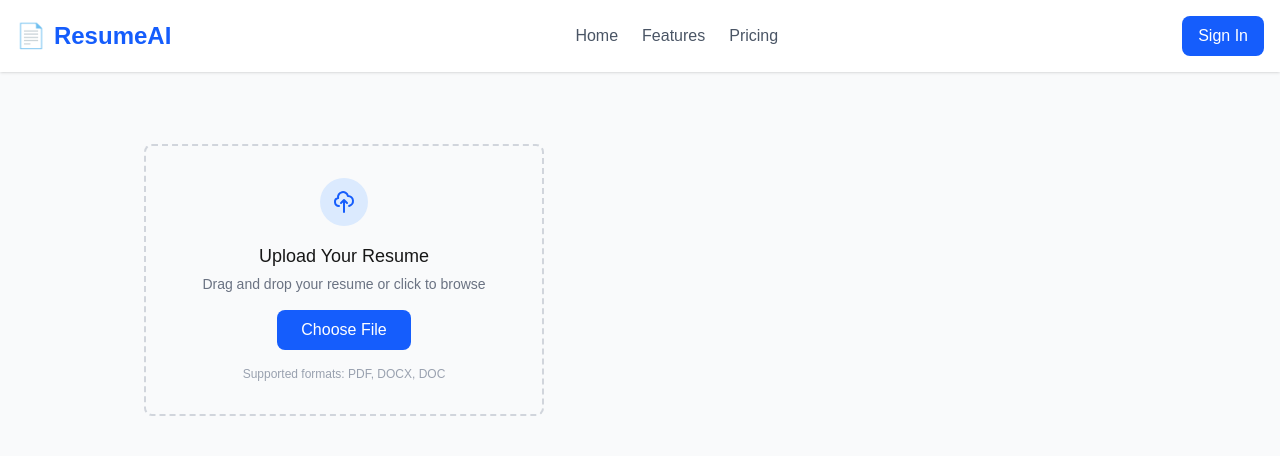
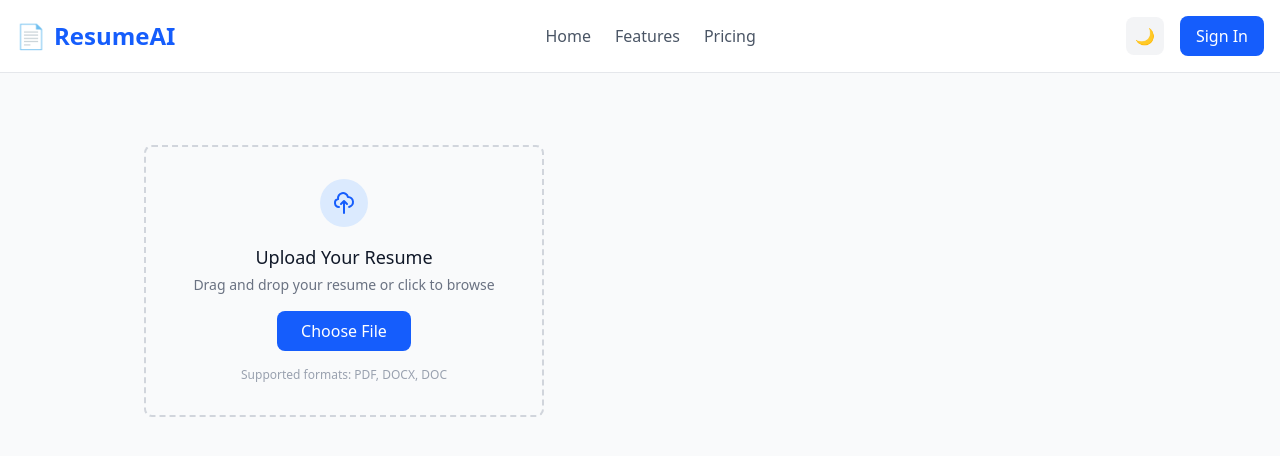
Before and after one commit to Kingdawnage/ra-frontend, a Next.js app: page / in a window 1280 px wide. Shown: the top 456 px of the page. Built offline with nearby package versions, Linux system fonts and the light colour scheme; no server answers.

Commit message:
Added dark/light mode toggle

```diff
--- a/app/(auth)/layout.tsx
+++ b/app/(auth)/layout.tsx
@@ -1,13 +1,13 @@
 import { ReactNode } from 'react';
-// import { ThemeToggle } from '@/app/components/ThemeToggle';
-// import { ThemeProvider } from '../components/ThemeProvider';
+import { ThemeToggle } from '@/app/components/ThemeToggle';
+import { ThemeProvider } from '../components/ThemeProvider';
 
 export default function AuthLayout({ children }: { children: ReactNode }) {
   return (
     <div className="min-h-screen flex items-center justify-center bg-gray-50 dark:bg-gray-900 py-12 px-4 sm:px-6 lg:px-8 relative">
-      {/* <ThemeProvider>
-        <ThemeToggle position="absolute" className="top-4 right-4" />
-      </ThemeProvider> */}
+      <ThemeProvider>
+        <ThemeToggle position="absolute" className="top-4 right-4 scale-200" />
+      </ThemeProvider>
         <div className="max-w-md w-full space-y-8">
           {children}
       </div>
--- a/app/components/Navbar.tsx
+++ b/app/components/Navbar.tsx
@@ -1,10 +1,11 @@
 import Link from 'next/link';
+import { ThemeToggle } from './ThemeToggle';
 
 const Navbar = () => {
   return (
-    <nav className="flex items-center justify-between p-4 bg-white shadow-sm">
+    <nav className="sticky top-0 z-50 flex items-center justify-between p-4 bg-white dark:bg-gray-800 border-b border-gray-200 dark:border-gray-700 transition-colors duration-200">
       <div className="flex items-center">
-        <Link href="/" className="text-2xl font-bold text-blue-600 flex items-center">
+        <Link href="/" className="text-2xl font-bold text-blue-600 dark:text-blue-400 flex items-center transition-colors duration-200">
           <span className="mr-2">📄</span>
           ResumeAI
         </Link>
@@ -12,16 +13,17 @@ const Navbar = () => {
 
       <div className="flex-1 flex justify-center">
         <div className="flex items-center space-x-6">
-          <Link href="/" className="text-gray-600 hover:text-gray-900">Home</Link>
-          <Link href="/features" className="text-gray-600 hover:text-gray-900">Features</Link>
-          <Link href="/pricing" className="text-gray-600 hover:text-gray-900">Pricing</Link>
+          <Link href="/" className="text-gray-600 hover:text-gray-900 dark:text-gray-300 dark:hover:text-white transition-colors duration-200">Home</Link>
+          <Link href="/features" className="text-gray-600 hover:text-gray-900 dark:text-gray-300 dark:hover:text-white transition-colors duration-200">Features</Link>
+          <Link href="/pricing" className="text-gray-600 hover:text-gray-900 dark:text-gray-300 dark:hover:text-white transition-colors duration-200">Pricing</Link>
         </div>
       </div>
 
-      <div className="flex items-center">
+      <div className="flex items-center space-x-4">
+        <ThemeToggle position="relative" className="!p-2 h-[38px] w-[38px] flex items-center justify-center" />
         <Link
           href="/login"
-          className="bg-blue-600 text-white px-4 py-2 rounded-lg hover:bg-blue-700 transition-colors"
+          className="bg-blue-600 text-white px-4 py-2 rounded-lg hover:bg-blue-700 dark:bg-blue-500 dark:hover:bg-blue-600 transition-colors duration-200"
         >
           Sign In
         </Link>
--- a/app/components/ResumeUpload.tsx
+++ b/app/components/ResumeUpload.tsx
@@ -51,27 +51,27 @@ const ResumeUpload = ({ onFileUpload, isAnalyzing = false, setIsAnalyzing }: Res
   return (
     <div className="w-full max-w-md mx-auto p-6">
       {error && (
-        <div className="mb-4 p-4 bg-red-50 rounded-lg">
-          <p className="text-red-700 text-sm">{error}</p>
+        <div className="mb-4 p-4 bg-red-50 dark:bg-red-900/20 rounded-lg">
+          <p className="text-red-700 dark:text-red-400 text-sm">{error}</p>
         </div>
       )}
 
       <div
         {...getRootProps()}
-        className={`border-2 border-dashed rounded-lg p-8 text-center cursor-pointer transition-colors
-          ${isDragActive ? 'border-blue-500 bg-blue-50' : 'border-gray-300 hover:border-blue-500'}
+        className={`border-2 border-dashed rounded-lg p-8 text-center cursor-pointer transition-colors duration-200
+          ${isDragActive ? 'border-blue-500 bg-blue-50 dark:bg-blue-900/20' : 'border-gray-300 dark:border-gray-600 hover:border-blue-500 dark:hover:border-blue-400'}
           ${isAnalyzing ? 'opacity-50 cursor-not-allowed' : ''}`}
       >
         <input {...getInputProps()} />
         <div className="flex flex-col items-center space-y-4">
-          <div className="w-12 h-12 rounded-full bg-blue-100 flex items-center justify-center">
-            <svg className="w-6 h-6 text-blue-600" fill="none" stroke="currentColor" viewBox="0 0 24 24">
+          <div className="w-12 h-12 rounded-full bg-blue-100 dark:bg-blue-900/50 flex items-center justify-center">
+            <svg className="w-6 h-6 text-blue-600 dark:text-blue-400" fill="none" stroke="currentColor" viewBox="0 0 24 24">
               <path strokeLinecap="round" strokeLinejoin="round" strokeWidth={2} d="M7 16a4 4 0 01-.88-7.903A5 5 0 1115.9 6L16 6a5 5 0 011 9.9M15 13l-3-3m0 0l-3 3m3-3v12" />
             </svg>
           </div>
           <div>
-            <h3 className="text-lg font-medium mb-1">Upload Your Resume</h3>
-            <p className="text-sm text-gray-500">
+            <h3 className="text-lg font-medium text-gray-900 dark:text-white mb-1">Upload Your Resume</h3>
+            <p className="text-sm text-gray-500 dark:text-gray-400">
               {uploadStatus || (isAnalyzing
                 ? 'Analysis in progress...'
                 : 'Drag and drop your resume or click to browse'
@@ -79,31 +79,31 @@ const ResumeUpload = ({ onFileUpload, isAnalyzing = false, setIsAnalyzing }: Res
             </p>
           </div>
           <button
-            className={`bg-blue-600 text-white px-6 py-2 rounded-lg transition-colors
-              ${isAnalyzing ? 'opacity-50 cursor-not-allowed' : 'hover:bg-blue-700'}`}
+            className={`bg-blue-600 dark:bg-blue-500 text-white px-6 py-2 rounded-lg transition-colors duration-200
+              ${isAnalyzing ? 'opacity-50 cursor-not-allowed' : 'hover:bg-blue-700 dark:hover:bg-blue-600'}`}
             disabled={isAnalyzing}
           >
             Choose File
           </button>
-          <p className="text-xs text-gray-400">
+          <p className="text-xs text-gray-400 dark:text-gray-500">
             Supported formats: PDF, DOCX, DOC
           </p>
         </div>
       </div>
       {file && !error && !uploadStatus && (
-        <div className="mt-4 p-4 bg-green-50 rounded-lg">
-          <p className="text-green-700 text-sm">
+        <div className="mt-4 p-4 bg-green-50 dark:bg-green-900/20 rounded-lg">
+          <p className="text-green-700 dark:text-green-400 text-sm">
             Selected file: {file.name}
           </p>
         </div>
       )}
       {uploadStatus && (
-        <div className="mt-4 p-4 bg-blue-50 rounded-lg flex items-center">
-          <svg className="animate-spin -ml-1 mr-3 h-5 w-5 text-blue-600" xmlns="http://www.w3.org/2000/svg" fill="none" viewBox="0 0 24 24">
+        <div className="mt-4 p-4 bg-blue-50 dark:bg-blue-900/20 rounded-lg flex items-center">
+          <svg className="animate-spin -ml-1 mr-3 h-5 w-5 text-blue-600 dark:text-blue-400" xmlns="http://www.w3.org/2000/svg" fill="none" viewBox="0 0 24 24">
             <circle className="opacity-25" cx="12" cy="12" r="10" stroke="currentColor" strokeWidth="4"></circle>
             <path className="opacity-75" fill="currentColor" d="M4 12a8 8 0 018-8V0C5.373 0 0 5.373 0 12h4zm2 5.291A7.962 7.962 0 014 12H0c0 3.042 1.135 5.824 3 7.938l3-2.647z"></path>
           </svg>
-          <p className="text-blue-700 text-sm">{uploadStatus}</p>
+          <p className="text-blue-700 dark:text-blue-400 text-sm">{uploadStatus}</p>
         </div>
       )}
     </div>
--- a/app/components/ThemeProvider.tsx
+++ b/app/components/ThemeProvider.tsx
@@ -13,24 +13,44 @@ const ThemeContext = createContext<ThemeContextType | undefined>(undefined);
 
 export function ThemeProvider({ children }: { children: React.ReactNode }) {
   const [theme, setTheme] = useState<Theme>('light');
+  const [mounted, setMounted] = useState(false);
 
   useEffect(() => {
     // Check if theme is stored in localStorage
     const storedTheme = localStorage.getItem('theme') as Theme;
-    if (storedTheme) {
-      setTheme(storedTheme);
-      document.documentElement.classList.toggle('dark', storedTheme === 'dark');
+    // Check system preference if no stored theme
+    const systemPreference = window.matchMedia('(prefers-color-scheme: dark)').matches ? 'dark' : 'light';
+
+    const initialTheme = storedTheme || systemPreference;
+    setTheme(initialTheme);
+
+    // Apply theme to document
+    if (initialTheme === 'dark') {
+      document.documentElement.classList.add('dark');
+    } else {
+      document.documentElement.classList.remove('dark');
     }
+
+    setMounted(true);
   }, []);
 
   const toggleTheme = () => {
     const newTheme = theme === 'light' ? 'dark' : 'light';
-    console.log(`Switching theme to ${newTheme} from ${theme}`);
     setTheme(newTheme);
     localStorage.setItem('theme', newTheme);
-    // Toggle the dark class on the html element
-    document.documentElement.classList.toggle('dark', newTheme === 'dark');
+
+    // Apply theme to document
+    if (newTheme === 'dark') {
+      document.documentElement.classList.add('dark');
+    } else {
+      document.documentElement.classList.remove('dark');
+    }
   };
+
+  // Prevent flash of incorrect theme
+  if (!mounted) {
+    return null;
+  }
 
   return (
     <ThemeContext.Provider value={{ theme, toggleTheme }}>
--- a/app/components/ThemeToggle.tsx
+++ b/app/components/ThemeToggle.tsx
@@ -3,17 +3,28 @@
 import { useTheme } from './ThemeProvider';
 
 type ThemeToggleProps = {
-  position?: 'fixed' | 'absolute';
+  position?: 'fixed' | 'absolute' | 'relative';
   className?: string;
 };
 
 export function ThemeToggle({ position = 'fixed', className = '' }: ThemeToggleProps) {
   const { theme, toggleTheme } = useTheme();
 
+  const positionClasses = {
+    fixed: 'fixed top-4 right-4',
+    absolute: 'absolute top-4 right-4',
+    relative: 'relative'
+  };
+
   return (
     <button
       onClick={toggleTheme}
-      className={`${position === 'fixed' ? 'fixed top-4 right-4' : 'absolute top-4 right-4'} p-3 rounded-full bg-white dark:bg-gray-800 shadow-lg hover:shadow-xl transition-all duration-200 text-xl ${className}`}
+      className={`${positionClasses[position]} rounded-lg
+        ${theme === 'light'
+          ? 'bg-gray-100 text-gray-900 hover:bg-gray-200'
+          : 'bg-gray-700 text-white hover:bg-gray-600'
+        }
+        transition-colors duration-200 ${className}`}
       aria-label="Toggle theme"
     >
       {theme === 'light' ? '🌙' : '☀️'}
--- a/app/globals.css
+++ b/app/globals.css
@@ -1,6 +1,8 @@
 @import "tailwindcss";
 
-:root {
+@custom-variant dark (&:where(.dark, .dark *));
+
+@theme {
   --background: #ffffff;
   --foreground: #171717;
   --color-background: var(--background);
@@ -9,20 +11,23 @@
   --font-mono: var(--font-geist-mono);
 }
 
-.dark {
-  --background: #0a0a0a;
-  --foreground: #ededed;
+@layer theme {
+  .dark {
+    --background: #0a0a0a;
+    --foreground: #ededed;
+    --color-background: var(--background);
+    --color-foreground: var(--foreground);
+  }
 }
 
-/* @media (prefers-color-scheme: dark) {
+@media (prefers-color-scheme: dark) {
   :root {
-    --background: #0a0a0a;
-    --foreground: #ededed;
+    color-scheme: dark;
   }
-} */
+}
 
 body {
   background: var(--background);
   color: var(--foreground);
-  font-family: Arial, Helvetica, sans-serif;
+  font-family: var(--font-sans), Arial, sans-serif;
 }
--- a/app/page.tsx
+++ b/app/page.tsx
@@ -50,7 +50,7 @@ export default function Home() {
   };
 
   return (
-    <main className="min-h-screen bg-gray-50">
+    <main className="min-h-screen bg-gray-50 dark:bg-gray-900 transition-colors duration-200">
       <Navbar />
 
       <div className="container mx-auto py-12">
--- /dev/null
+++ b/tailwind.config.ts
@@ -0,0 +1,20 @@
+import type { Config } from 'tailwindcss';
+
+const config: Config = {
+  content: [
+    './pages/**/*.{js,ts,jsx,tsx,mdx}',
+    './components/**/*.{js,ts,jsx,tsx,mdx}',
+    './app/**/*.{js,ts,jsx,tsx,mdx}',
+  ],
+  theme: {
+    extend: {
+      colors: {
+        background: 'var(--background)',
+        foreground: 'var(--foreground)',
+      },
+    },
+  },
+  plugins: [],
+};
+
+export default config;
```
Also changed, not shown: app/components/AnalysisResults.tsx (+17 -26 lines), app/components/ImprovementSuggestions.tsx (+9 -9 lines), app/components/LoadingAnalysis.tsx (+11 -11 lines).
